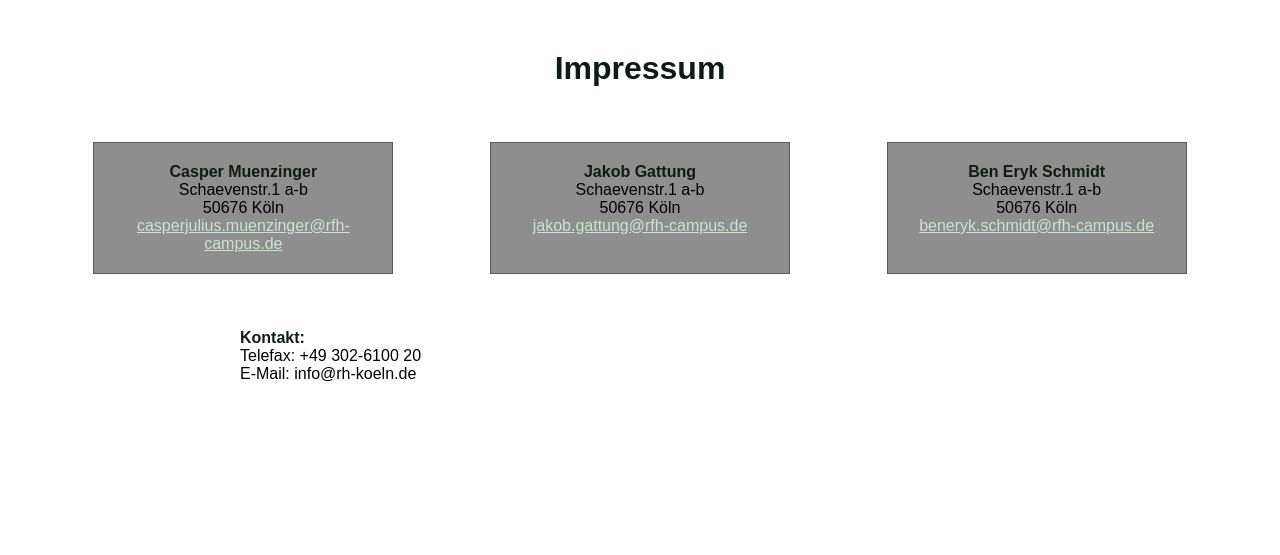
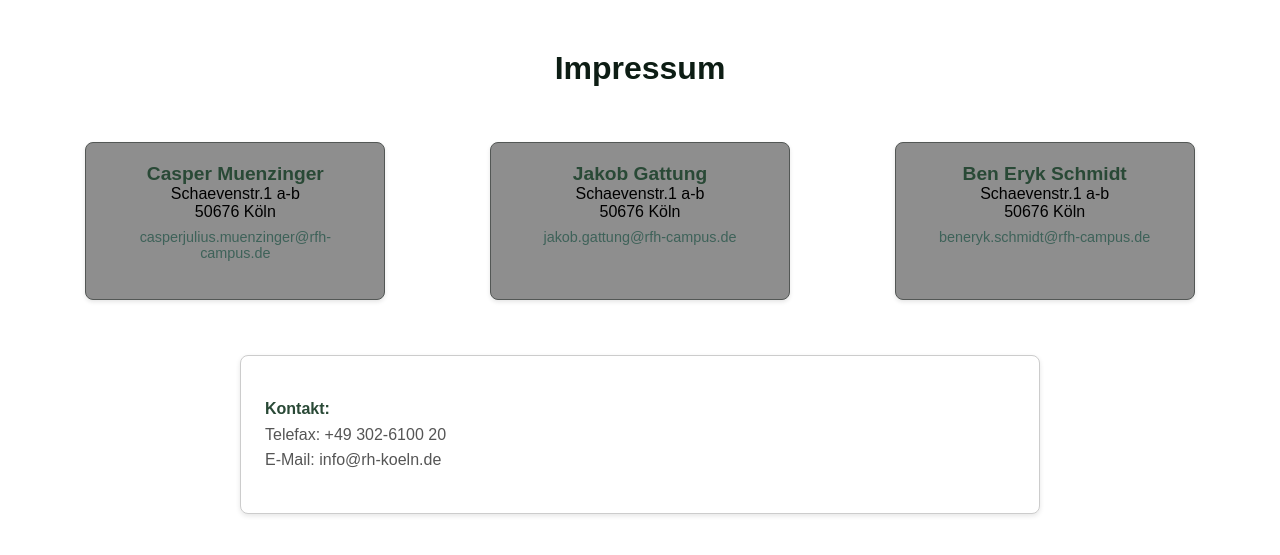
Before and after one commit to Poolnudel/WebDev, a PHP site: page /impressum.html in a window 1280 px wide. Shown: the top 555 px of the page. Run offline with PHP 8.4, Linux system fonts and the light colour scheme.

Commit message:
Ich habe impressum gemacht

```diff
--- a/Blog/stylesheet.css
+++ b/Blog/stylesheet.css
@@ -582,3 +582,98 @@
 .delete-comment-button:hover {
     background-color: #c9302c;
 }
+
+/*
+#######################
+Impressum
+#######################
+*/
+body {
+    font-family: 'Roboto', sans-serif;
+    background-color: #f9f9f9;
+    color: #333;
+    margin: 0;
+    padding: 0;
+}
+
+h1 {
+    font-size: 2rem;
+    color: #294936;
+    text-align: center;
+    margin-top: 2rem;
+}
+
+.container {
+    display: flex;
+    flex-wrap: wrap;
+    justify-content: center;
+    gap: 1.5rem;
+    margin: 2rem;
+}
+
+.box {
+    background-color: #ffffff;
+    border: 1px solid #ccc;
+    padding: 1.5rem;
+    border-radius: 8px;
+    box-shadow: 0 2px 4px rgba(0, 0, 0, 0.1);
+    width: 300px;
+    text-align: center;
+}
+
+.box strong {
+    font-size: 1.2rem;
+    color: #294936;
+}
+
+.box a {
+    display: block;
+    margin-top: 0.5rem;
+    font-size: 0.9rem;
+    color: #3E6259;
+    text-decoration: none;
+}
+
+.box a:hover {
+    text-decoration: underline;
+    color: #294936;
+}
+
+.content {
+    max-width: 800px;
+    margin: 0 auto;
+    padding: 1.5rem;
+    background-color: #ffffff;
+    border: 1px solid #ccc;
+    border-radius: 8px;
+    box-shadow: 0 2px 5px rgba(0, 0, 0, 0.1);
+}
+
+.content p {
+    line-height: 1.6;
+    font-size: 1rem;
+    color: #555;
+}
+
+.content strong {
+    color: #294936;
+}
+
+footer {
+    background-color: #294936;
+    color: white;
+    text-align: center;
+    padding: 1rem;
+    margin-top: 2rem;
+}
+
+footer a {
+    color: #d7e4c0;
+    text-decoration: none;
+    font-size: 0.9rem;
+    margin: 0 0.5rem;
+}
+
+footer a:hover {
+    text-decoration: underline;
+}
```
